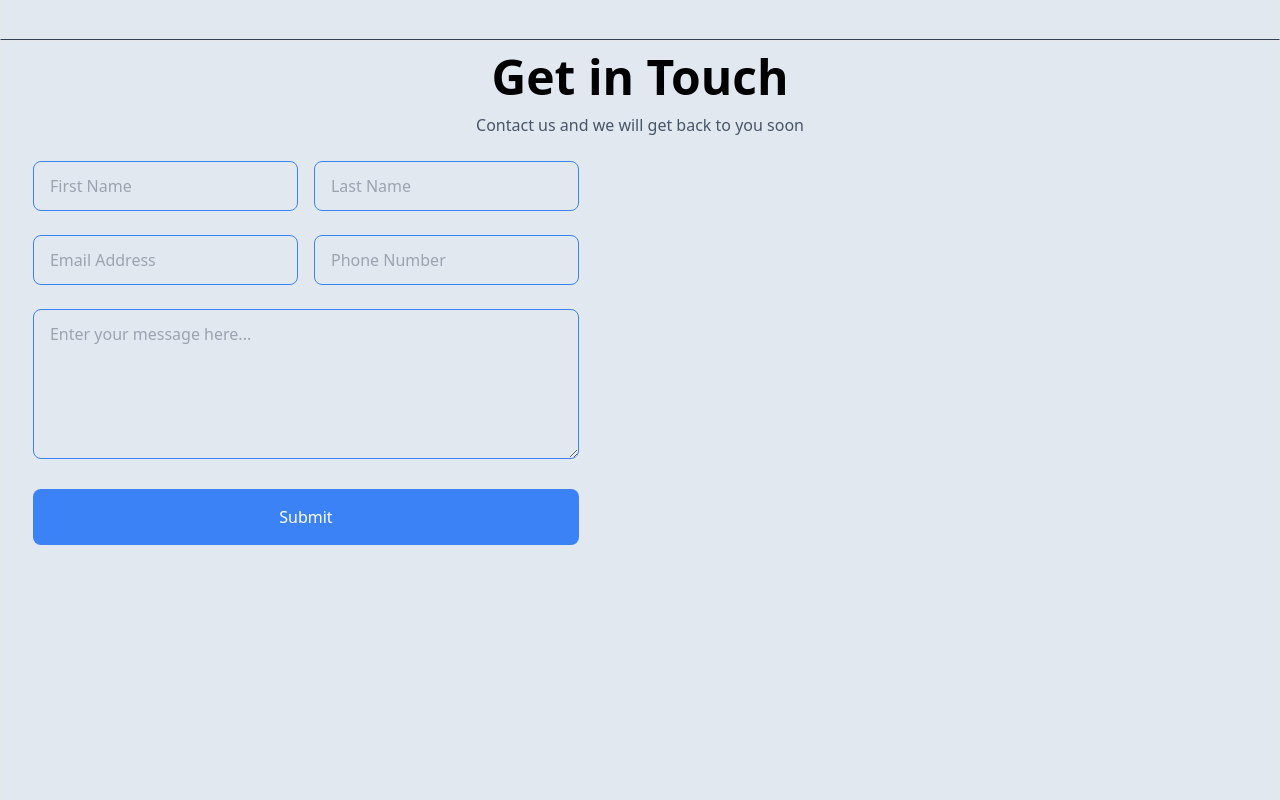
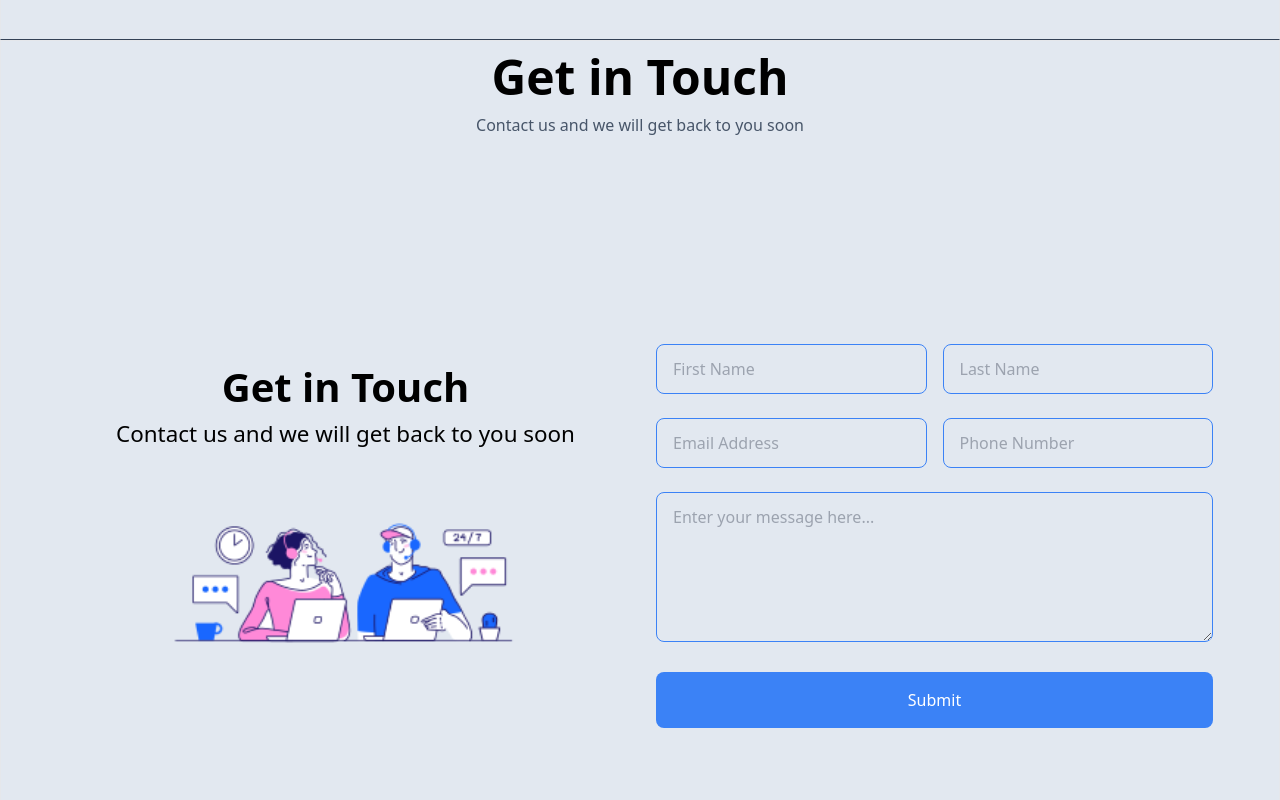
Before and after one commit to olamiidee/1go-app, a React (Vite) app: page / in a window 1280 px wide. Shown: the part 2400-3200 px from the top of the page. Built offline with nearby package versions, Linux system fonts and the light colour scheme; no server answers; the database is empty.

Commit message:
carousel fix

```diff
--- a/src/components/ContactUs.jsx
+++ b/src/components/ContactUs.jsx
@@ -1,15 +1,21 @@
 import React from "react";
+import contact from "../../public/images/matey-man-and-woman-work-in-support-service.png";
 
 function ContactUs() {
   return (
-    <div className="flex flex-col md:flex-row md:items-center w-[95%] mx-auto mt-6">
-      {/* Image */}
-      <div>
-        <img src="" alt="" />
+    <div className="overlay h-full w-full block md:flex items-center justify-between text-[1rem] md:px-[50px] py-[80px]">
+      <div className="w-[90%] mx-auto md:w-[40%] text-center">
+        <h2 className="text-[2.5rem] font-bold">Get in Touch</h2>
+        <p className="text-[1.4rem]">
+          Contact us and we will get back to you soon
+        </p>
+        <div>
+          <img src={contact} alt="" className="w-[80%] mx-auto" />
+        </div>
       </div>
       {/* Form */}
-      <div>
-        <form className="space-y-6 font-light w-full ">
+      <div className="w-full md:w-1/2 px-4">
+        <form className="space-y-6 font-light">
           <div className="flex space-x-4">
             <input
               type="text"
```
